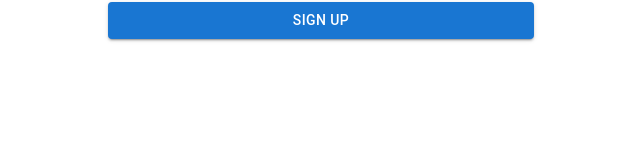
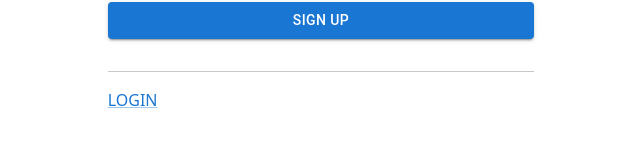
Before and after one commit to nishaa22/Polling_App, a React (Create React App) app: page /register in a window 1280 px wide. Shown: the part 422-566 px from the top of the page, without its empty margins (319-959 px from the left). Built offline with nearby package versions, Linux system fonts and the light colour scheme.

Commit message:
private route

```diff
--- /dev/null
+++ b/src/components/Home.js
@@ -0,0 +1,11 @@
+import React from 'react'
+
+const Home = () => {
+  return (
+    <div>
+
+    </div>
+  )
+}
+
+export default Home
--- a/src/components/Login.js
+++ b/src/components/Login.js
@@ -26,9 +26,11 @@ const navigate = useNavigate();
       dispatch(logInRequest({ ...loginUser }));
     }
   };
+
   const handleLoginData = (e, key) => {
     setLoginUser({ ...loginUser, [key]: e.target.value.trim() });
   };
+
   useEffect(() => {
      if (login_store.isSuccess) {
        if (login_store.data.error === 0) {
--- a/src/components/Signup.js
+++ b/src/components/Signup.js
@@ -159,6 +159,8 @@ const Signup = () => {
               </Stack>
             </>
           ) : null}
+          <hr />
+          <Link href="/">{"LOGIN"}</Link>
         </form>
       </FormControl>
     </div>
```
